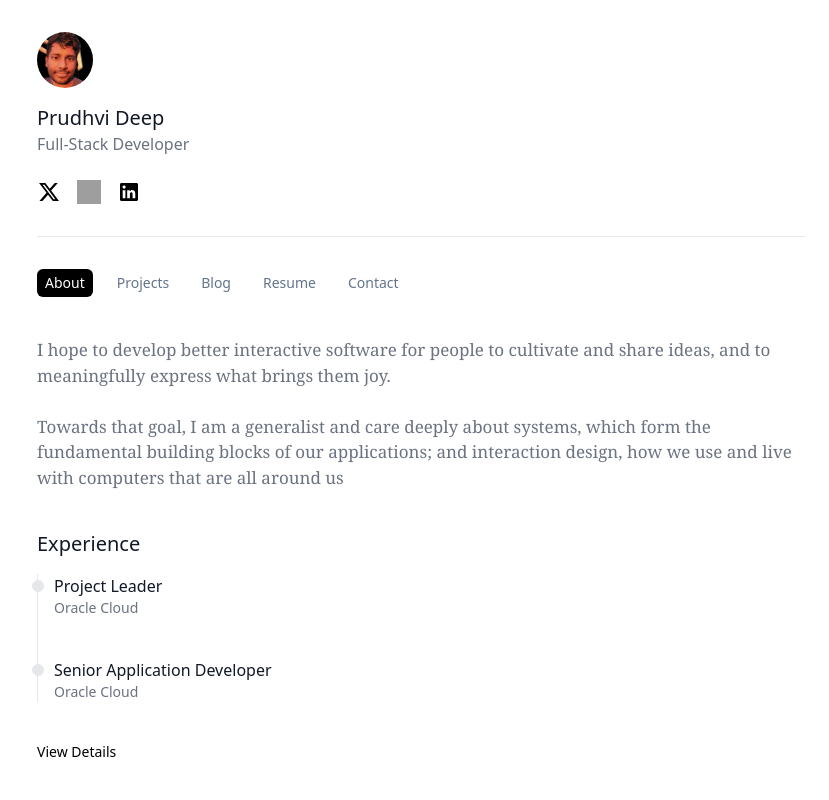
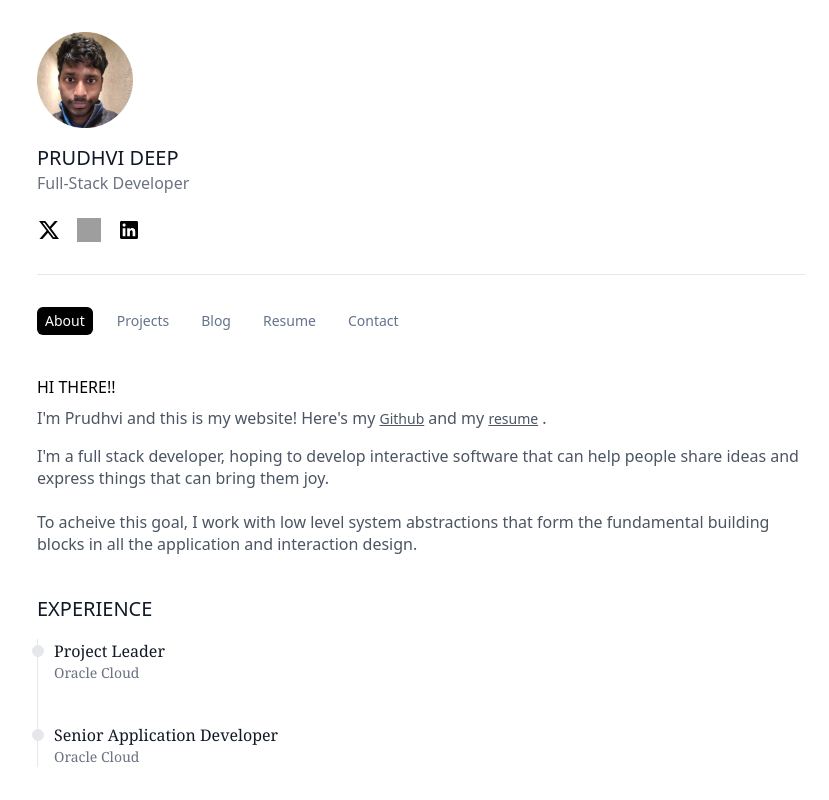
Before and after one commit to prudhvideep/dev-portfolio, a React (Vite) app: page /Projects in a window 1280 px wide. Both pictures are taken after a click on the button "About". Shown: the top 800 px of the page, without its empty margins (219-1048 px from the left). Built offline with nearby package versions, Linux system fonts and the light colour scheme; grey boxes are pictures that could not be loaded.

Commit message:
Added new fonts for better reading experience

```diff
--- a/src/App.tsx
+++ b/src/App.tsx
@@ -89,7 +89,7 @@ function App() {
 
   return (
     <Router>
-      <div className="min-h-screen flex flex-col">
+      <div className=" min-h-screen flex flex-col">
         <Header />
         <ToolBar/>
         <div className="flex-grow">
--- a/src/components/Header.tsx
+++ b/src/components/Header.tsx
@@ -1,15 +1,15 @@
 import github from "../media/github.svg";
 import x from "../media/x.svg";
 import linkedin from "../media/linkedin.svg";
-import profilePic from "../media/folio_img.jpg";
+import profilePic from "../media/profile.jpg";
 
 
 const Header = () => {
   return (
-    <div className="border-b ml-auto mr-auto w-8/10 md:w-9/10 max-w-3xl">
+    <div className="border-b ml-auto mr-auto w-9/10 md:w-9/10 max-w-3xl">
       <div className="mt-8 ">
         <div
-          className="mb-4 rounded-full bg-gray-100 w-14 h-14 overflow-hidden"
+          className="mb-4 rounded-full bg-gray-100 w-24 h-24"
         >
           <img
             src={profilePic}
--- a/src/components/ToolBar.tsx
+++ b/src/components/ToolBar.tsx
@@ -32,8 +32,8 @@ const ToolBar = () => {
   };
 
   return (
-    <div className={`${displayToolbar ? "block" : "hidden"} mt-8 ml-auto mr-auto w-9/10 md:w-9/10 max-w-3xl transition-all ease-in-out duration-200 overflow-auto`}>
-      <div className="flex flex-wrap gap-4 justify-start font-sans text-sm text-slate-500">
+    <div className={`${displayToolbar ? "block" : "hidden"} mt-8 ml-auto mr-auto w-9/10 md:w-9/10 max-w-3xl transition-all ease-in-out duration-200 overflow-x-auto`}>
+      <div className="flex  gap-4 justify-start font-sans text-sm text-slate-500">
         <motion.button
           initial={{ opacity: 0 }}
           animate={{ opacity: 1 }}
--- a/src/index.css
+++ b/src/index.css
@@ -1,3 +1,37 @@
 @tailwind base;
 @tailwind components;
 @tailwind utilities;
+
+body {
+  font-family: "Source Serif 4 Variable", ui-serif, Georgia, Cambria, Times New Roman, Times, serif;
+}
+
+p {
+  font-family: Inter Variable, ui-sans-serif, system-ui, -apple-system, BlinkMacSystemFont, Segoe UI, Roboto, Helvetica Neue, Arial, Noto Sans, sans-serif, Apple Color Emoji, Segoe UI Emoji, Segoe UI Symbol, Noto Color Emoji;
+  line-height: 1.375;
+}
+
+h1 {
+  font-family: Roboto Flex Variable,system-ui,-apple-system,sans-serif;
+  font-variation-settings: "wdth" 46, "wght" 700;
+  text-transform: uppercase;
+}
+
+h2 {
+  font-family: Roboto Flex Variable,system-ui,-apple-system,sans-serif;
+  font-size: 16px;
+  font-variation-settings: "wdth" 46, "wght" 700;
+}
+
+
+h3 {
+  font-family: Roboto Flex Variable,system-ui,-apple-system,sans-serif;
+  font-weight: 500;
+  font-size: 16px !important;
+  font-variation-settings: "wdth" 46, "wght" 700;
+}
+
+a {
+  font-size: 0.875rem !important;
+  line-height: 1.25rem;
+}
--- a/src/pages/About.tsx
+++ b/src/pages/About.tsx
@@ -18,21 +18,45 @@ import {
 import { motion } from "framer-motion";
 import { useNavigate } from "react-router-dom";
 import { PiGraph } from "react-icons/pi";
+import resume from "../assets/Prudhvi_Mutyala_Resume.pdf";
 
 const About = () => {
   const navigate = useNavigate();
 
   return (
-    <div className="mt-10 ml-auto mr-auto w-8/10 md:w-9/10 max-w-3xl opacity:1 transform:none">
-      <p className="text-[17px] font-serif text-gray-500">
-        I hope to develop better interactive software for people to cultivate
-        and share ideas, and to meaningfully express what brings them joy.
+    <div className="mt-10 ml-auto mr-auto w-9/10 md:w-9/10 max-w-3xl opacity:1 transform:none">
+      <h1 className="font-medium">Hi There!!</h1>
+      <p className="mt-2 text-gray-600">
+        I'm Prudhvi and this is my website! Here's my{" "}
+        <span>
+          <a
+            target="_block"
+            href="https://github.com/prudhvideep"
+            className="font-medium underline mr-1"
+          >
+            Github
+          </a>
+        </span>
+        and my{" "}
+        <span>
+          <a
+            target="_block"
+            href={resume}
+            className="font-medium underline mr-1"
+          >
+            resume
+          </a>
+        </span>
+        .
+      </p>
+      <p className="mt-4 text-gray-600">
+        I'm a full stack developer, hoping to develop interactive software that
+        can help people share ideas and express things that can bring them joy.
         <br></br>
         <br></br>
-        Towards that goal, I am a generalist and care deeply about systems,
-        which form the fundamental building blocks of our applications; and
-        interaction design, how we use and live with computers that are all
-        around us
+        To acheive this goal, I work with low level system abstractions that
+        form the fundamental building blocks in all the application and
+        interaction design.
       </p>
       <div className="mt-10">
         <h1 className="font-medium text-gray-900 mb-4 text-xl">Experience</h1>
@@ -48,7 +72,7 @@ const About = () => {
               Oracle Cloud
             </div>
           </li>
-          <li className="mb-10 ms-4">
+          <li className="mb-8 ms-4">
             <div className="absolute w-3 h-3 bg-gray-200 rounded-full mt-1.5 -start-1.5 border "></div>
             <div className="text-md font-medium text-gray-900">
               Senior Application Developer
@@ -58,20 +82,20 @@ const About = () => {
             </div>
           </li>
         </ol>
-        <div
+        <a
           onClick={() => navigate("/Resume")}
           className="hover:underline text-sm hover:cursor-pointer"
           aria-label="Read more blogs"
         >
           View Details
-        </div>
+        </a>
       </div>
       <div className="mt-10">
         <h1 className="font-medium text-gray-900 mb-4 text-xl">
           Projects / Oss
         </h1>
         <div className="grid grid-cols-2 md:grid-cols-3 gap-x-10 gap-y-5">
-          <div className="mt-2 p-2 group">
+          <div className="mt-5 p-2 group">
             <motion.div
               className="p-2 hover:cursor-pointer"
               whileHover={{
@@ -82,13 +106,11 @@ const About = () => {
             >
               <div>
                 <FaTerminal className="w-8 h-8 rounded-lg text-white bg-black p-2 mb-3" />
-                <div className="text-sm mb-1 font-medium text-gray-900">
-                  fnd
-                </div>
-                <div className="max-w-xs text-sm font-normal text-gray-500">
+                <h3 className="text-sm mb-1 text-gray-900">fnd</h3>
+                <p className="max-w-xs text-sm font-normal text-gray-600">
                   A CLI tool for fast local and SSH file searches, supporting
                   regex and glob patterns.
-                </div>
+                </p>
                 <div className="hidden md:flex mt-2 flex-row space-x-2 items-center">
                   <FaGolang className="text-3xl" />
                 </div>
@@ -119,9 +141,9 @@ const About = () => {
             >
               <div>
                 <IoMdPerson className="w-8 h-8 rounded-lg text-white bg-black p-2 mb-3" />
-                <div className="text-sm mb-1 font-medium text-gray-900">
+                <h3 className="text-sm mb-1 font-medium text-gray-900">
                   Video Face Recognistion
-                </div>
+                </h3>
                 <div className="max-w-xs text-sm font-normal text-gray-500">
                   An app for detecting faces in a video, built using amazon web
                   services.
@@ -135,7 +157,7 @@ const About = () => {
                   <FaReact />
                   <SiTailwindcss />
                 </div>
-                <div className="mt-4 flex flex-row space-x-4 justify-start">
+                <div className="mt-4 flex flex-row space-x-2 md:space-x-4 justify-start">
                   <motion.a
                     href="https://main.d2g4ycz7ogc8gz.amplifyapp.com/"
                     target="_blank"
@@ -173,24 +195,24 @@ const About = () => {
             >
               <div>
                 <PiGraph className="w-8 h-8 rounded-lg text-white bg-black p-2 mb-3" />
-                <div className="text-sm mb-1 font-medium text-gray-900">
+                <h3 className="text-sm mb-1 font-medium text-gray-900">
                   Snippets
-                </div>
-                <div className="max-w-xs text-sm font-normal text-gray-500">
+                </h3>
+                <p className="max-w-xs text-sm font-normal text-gray-600">
                   A Zettelkasten-inspired personal knowledge base with
                   Notion-like rich text editing.
-                </div>
+                </p>
                 <div className="hidden md:flex mt-4 flex-row space-x-2 items-center">
                   <SiTypescript />
                   <FaReact />
                   <SiTailwindcss />
                   <SiWebassembly />
                 </div>
-                <div className="mt-4 flex flex-row space-x-4 justify-start">
+                <div className="mt-4 flex flex-row space-x-2 md:space-x-4 justify-start">
                   <motion.a
-                    href="https://main.d2g4ycz7ogc8gz.amplifyapp.com/"
+                    href="https://snippets-3fo.pages.dev/"
                     target="_blank"
-                    className="flex items-center text-sm text-gray-500 hover:font-semibold hover:text-gray-900 transition-colors"
+                    className="flex items-center text-gray-500 hover:font-semibold hover:text-gray-900 transition-colors"
                     whileHover={{
                       scale: 1.05,
                     }}
@@ -199,9 +221,9 @@ const About = () => {
                     <span className="underline hover:no-underline">Demo</span>
                   </motion.a>
                   <motion.a
-                    href="https://github.com/prudhvideep/Video-Face-Recognition"
+                    href="https://github.com/prudhvideep/Snippets"
                     target="_blank"
-                    className="flex items-center text-sm text-gray-500 hover:font-semibold hover:text-gray-900 transition-colors"
+                    className="flex items-center text-gray-500 hover:font-semibold hover:text-gray-900 transition-colors"
                     whileHover={{
                       scale: 1.05,
                     }}
@@ -213,123 +235,19 @@ const About = () => {
               </div>
             </motion.div>
           </div>
-          {/* <div className="mt-5 p-2 group">
-            <motion.div
-              className="p-2 hover:cursor-pointer"
-              whileHover={{
-                scale: 1.1,
-                textShadow: "0px 0px 8px rgb(255,255,255)",
-                boxShadow: "0px 0px 8px rgb(255,255,255)",
-              }}
-            >
-              <div>
-                <FaRobot className="w-8 h-8 rounded-lg text-white bg-black p-2 mb-3" />
-                <div className="text-sm mb-1 font-medium text-gray-900">
-                  Lead Outreach Automation
-                </div>
-                <div className="max-w-xs text-sm font-normal text-gray-500">
-                  Automating omni-channel communication for lead outreach and
-                  financial services.
-                </div>
-                <div className="hidden md:flex mt-4 flex-row space-x-2 items-center">
-                  <RiJavaLine className="text-lg" />
-                  <SiSpringboot />
-                  <BiLogoPostgresql className="text-lg" />
-                  <SiAmazondynamodb />
-                  <FaReact />
-                  <SiTailwindcss />
-                </div>
-                <div className="mt-4 flex flex-row space-x-4 justify-start">
-                  <motion.a
-                    href="https://main.d33hnvrtcy55fk.amplifyapp.com"
-                    target="_blank"
-                    className="flex items-center text-sm text-gray-500 hover:font-semibold hover:text-gray-900 transition-colors"
-                    whileHover={{
-                      scale: 1.05,
-                    }}
-                  >
-                    <FaExternalLinkAlt className="mr-1" />
-                    <span className="underline hover:no-underline">Demo</span>
-                  </motion.a>
-                  <motion.a
-                    href="https://github.com/prudhvideep/Lead-Outreach-Automation"
-                    target="_blank"
-                    className="flex items-center text-sm text-gray-500 hover:font-semibold hover:text-gray-900 transition-colors"
-                    whileHover={{
-                      scale: 1.05,
-                    }}
-                  >
-                    <FaGithub className="mr-1" />
-                    <span className="underline hover:no-underline">Source</span>
-                  </motion.a>
-                </div>
-              </div>
-            </motion.div>
-          </div>
-          <div className="mt-5 p-2 group">
-            <motion.div
-              className="p-2 hover:cursor-pointer"
-              whileHover={{
-                scale: 1.1,
-                textShadow: "0px 0px 8px rgb(255,255,255)",
-                boxShadow: "0px 0px 8px rgb(255,255,255)",
-              }}
-            >
-              <div>
-                <MdTimeline className="w-8 h-8 rounded-lg text-white bg-black p-2 mb-3" />
-                <div className="text-sm mb-1 font-medium text-gray-900">
-                  Ease Abode
-                </div>
-                <div className="max-w-xs text-sm font-normal text-gray-500">
-                  An app that simplifies living in shared spaces by streamlining
-                  tasks, expenses and reminders.
-                </div>
-                <div className="hidden md:flex mt-4 flex-row space-x-2 items-center">
-                  <IoLogoFirebase />
-                  <SiAwslambda />
-                  <FaReact />
-                  <SiTailwindcss />
-                </div>
-                <div className="mt-4 flex flex-row space-x-4 justify-start">
-                  <motion.a
-                    href="https://main.dnps4nuz4t58p.amplifyapp.com/"
-                    target="_blank"
-                    className="flex items-center text-sm text-gray-500 hover:font-semibold hover:text-gray-900 transition-colors"
-                    whileHover={{
-                      scale: 1.05,
-                    }}
-                  >
-                    <FaExternalLinkAlt className="mr-1" />
-                    <span className="underline hover:no-underline">Demo</span>
-                  </motion.a>
-                  <motion.a
-                    href="https://github.com/prudhvideep/ease-abode"
-                    target="_blank"
-                    className="flex items-center text-sm text-gray-500 hover:font-semibold hover:text-gray-900 transition-colors"
-                    whileHover={{
-                      scale: 1.05,
-                    }}
-                  >
-                    <FaGithub className="mr-1" />
-                    <span className="underline hover:no-underline">Source</span>
-                  </motion.a>
-                </div>
-              </div>
-            </motion.div>
-          </div> */}
-          <div className="mt-5 p-2 group">
+          <div className="mt-5 mb-4 p-2 group">
             <motion.div
               className="p-2 hover:cursor-pointer"
               whileHover={{ scale: 1.1 }}
             >
               <TbLetterP className="w-8 h-8 rounded-lg text-white bg-black p-2 mb-3" />
-              <div className="text-sm mb-1 font-medium text-gray-900">
+              <h3 className="text-sm mb-1 font-medium text-gray-900">
                 Portfolio
-              </div>
-              <div className="max-w-xs text-sm font-normal text-gray-500">
+              </h3>
+              <p className="max-w-xs text-sm font-normal text-gray-600">
                 Highlight your work and acheivements using this minimal
                 template.
-              </div>
+              </p>
               <div className="hidden md:flex mt-4 flex-row space-x-2 items-center">
                 <SiTypescript />
                 <SiJavascript />
@@ -339,7 +257,7 @@ const About = () => {
               </div>
               <div className="mt-4 flex flex-row space-x-4 justify-start">
                 <motion.a
-                  href="https://github.com/prudhvideep/Video-Face-Recognition"
+                  href="https://github.com/prudhvideep/dev-portfolio"
                   target="_blank"
                   className="flex items-center text-sm text-gray-500 hover:font-semibold hover:text-gray-900 transition-colors"
                   whileHover={{
@@ -353,12 +271,12 @@ const About = () => {
             </motion.div>
           </div>
         </div>
-        <div
+        <a
           onClick={() => navigate("/Projects")}
           className="mt-4 hover:underline text-sm hover:cursor-pointer"
         >
           View More
-        </div>
+        </a>
       </div>
       <div className="mt-10">
         <h1 className="font-medium text-gray-900 mb-4 text-xl">Latest Posts</h1>
@@ -368,7 +286,7 @@ const About = () => {
         >
           <div className="w-full flex flex-col justify-center">
             <div className="flex items-center gap-2">
-              <p className="text-gray-500 text-xs">2024-10-10</p>
+              <p className="text-gray-600 text-xs">2024-10-10</p>
               <p className="text-gray-700 text-lg font-normal tracking-tight">
                 An approach to re-learn distributed systems.
               </p>
@@ -382,20 +300,20 @@ const About = () => {
         >
           <div className="w-full flex flex-col justify-center">
             <div className="flex items-center gap-2">
-              <p className="text-gray-500 text-xs">2024-04-26</p>
+              <p className="text-gray-600 text-xs">2024-04-26</p>
               <p className="text-gray-700 text-lg font-normal tracking-tight">
                 Deploying Open Ai API on AWS lambda
               </p>
             </div>
           </div>
         </a>
-        <div
+        <a
           onClick={() => navigate("/Blog")}
           className="hover:underline text-sm hover:cursor-pointer"
           aria-label="Read more blogs"
         >
           Read More
-        </div>
+        </a>
       </div>
     </div>
   );
--- a/src/pages/Blogs.tsx
+++ b/src/pages/Blogs.tsx
@@ -5,7 +5,7 @@ const Blogs = () => {
   const navigate = useNavigate();
   return (
     <div
-      className="mt-10 ml-auto mr-auto w-8/10 md:w-9/10 max-w-3xl"
+      className="mt-10 ml-auto mr-auto w-9/10 md:w-9/10 max-w-3xl"
       style={{ opacity: 1, transform: "none" }}
     >
       <div>
--- a/src/pages/Contact.tsx
+++ b/src/pages/Contact.tsx
@@ -2,7 +2,7 @@
 
 const Contact = () => {
   return (
-    <div className="mt-10 ml-auto mr-auto w-8/10 md:w-9/10 max-w-3xl opacity-100 transform-none">
+    <div className="mt-10 ml-auto mr-auto w-9/10 md:w-9/10 max-w-3xl opacity-100 transform-none">
       <p className="text-[17px] font-serif text-gray-500 mb-4">
         If you have any opportunities, feel free to reach out - I would love to
         chat! You can reach me via my personal email, or drop a DM on{" "}
--- a/src/pages/Projects.tsx
+++ b/src/pages/Projects.tsx
@@ -42,7 +42,7 @@ const Projects = () => {
   const isTagHighlighted = (tag: string) => activeFilter === tag;
 
   return (
-    <div className="mt-6 ml-auto mr-auto w-8/10 md:w-9/10 max-w-3xl opacity:1 transform:none">
+    <div className="mt-6 ml-auto mr-auto w-9/10 md:w-9/10 max-w-3xl opacity:1 transform:none">
       <p className="font-medium text-slate-700">
         Learn to build, build to learn
       </p>
@@ -50,9 +50,9 @@ const Projects = () => {
         <div className="w-full flex flex-col space-y-4">
           {Object.entries(filterCategories).map(([category, elements]) => (
             <div key={category} className="w-full">
-              <h1 className="font-normal text-md text-slate-500">
+              <h2 className="text-slate-500">
                 Filter by {category}:
-              </h1>
+              </h2>
               <div className="mt-4 flex flex-wrap gap-4">
                 {elements.map((element) => (
                   <div
@@ -75,7 +75,7 @@ const Projects = () => {
           {filteredProjects.map((project, index) => (
             <React.Fragment key={index}>
               <div className="border-b p-2 mt-2 w-full rounded-md flex flex-col md:flex-row gap-4">
-                <div className="w-full md:w-1/2 flex flex-wrap gap-2 place-content-start">
+                <div className="w-full md:w-1/2 flex flex-wrap order-last md:order-1 gap-2 place-content-start">
                   {project.Stack.map((tech) => (
                     <div
                       key={tech}
@@ -93,7 +93,7 @@ const Projects = () => {
                   <h1 className="text-xl font-semibold max-w-full truncate">
                     {project.Title}
                   </h1>
-                  <p className="text-md font-normal text-slate-500 overflow-hidden text-ellipsis max-h-20 break-words line-clamp-3">
+                  <p className="font-normal text-slate-500 overflow-hidden text-ellipsis max-h-20 break-words line-clamp-3">
                     {project.Desciption}
                   </p>
                   <div className="flex flex-row justify-start gap-4 mt-2">
--- a/src/pages/Resume.tsx
+++ b/src/pages/Resume.tsx
@@ -3,7 +3,7 @@ import resume from "../assets/Prudhvi_Mutyala_Resume.pdf";
 
 export default function Experience() {
   return (
-    <div className="mt-10 ml-auto mr-auto w-8/10 md:w-9/10 max-w-3xl opacity:1 transform:none">
+    <div className="mt-10 ml-auto mr-auto w-9/10 md:w-9/10 max-w-3xl opacity:1 transform:none">
       <div className="mt-10">
         <h1 className="font-[500] text-gray-900 mb-4 text-xl text-opacity-100">
           Education
@@ -18,7 +18,7 @@ export default function Experience() {
                 <p className="text-gray-600">
                   <span className="text-sm italic font-normal">2023</span>
                   <span> - </span>
-                  <span className="italic text-sm font-normal">May 2025 <span className="italian">(Expected)</span></span>
+                  <span className="italic text-sm font-normal">May 2025 <span className="hidden md:block italian">(Expected)</span></span>
                 </p>
               </div>
             </div>
--- a/src/posts/LearnDistSys.tsx
+++ b/src/posts/LearnDistSys.tsx
@@ -7,7 +7,7 @@ const LearnDistSys = () => {
 
   return (
     <div
-      className="mt-10 ml-auto mr-auto w-8/10 md:w-9/10 max-w-3xl"
+      className="mt-10 ml-auto mr-auto w-9/10 md:w-9/10 max-w-3xl"
       style={{ opacity: 1, transform: "none" }}
     >
       <div>
```
Also changed, not shown: src/media/profile.jpg.
